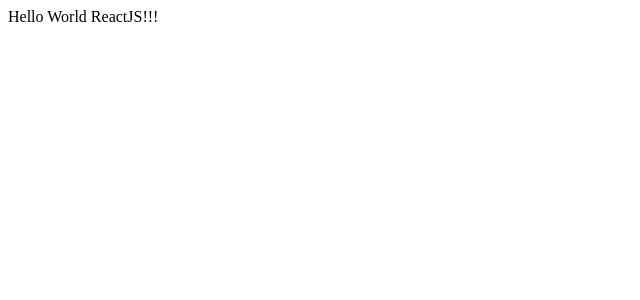
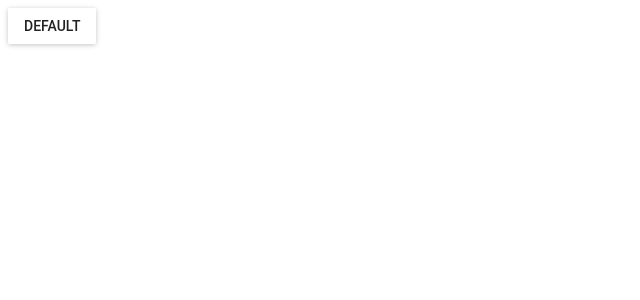
Before and after one commit to rohanlaidlaw/paper-trader-react, a React app: page / in a window 1280 px wide. Shown: the top 300 px of the page, without its empty margins (0-640 px from the left). Built offline with nearby package versions, Linux system fonts and the light colour scheme; the HTML template or start-up script is replaced by a standard one.

Commit message:
Installed Material-UI

```diff
--- a/package.json
+++ b/package.json
@@ -7,6 +7,7 @@
     "babel-preset-env": "^1.6.1",
     "babel-preset-react": "^6.24.1",
     "express": "^4.16.2",
+    "material-ui": "^0.20.0",
     "react": "^16.2.0",
     "react-dom": "^16.2.0",
     "webpack": "^3.10.0",
--- /dev/null
+++ b/src/components/component.jsx
@@ -0,0 +1,8 @@
+import React from 'react';
+import RaisedButton from 'material-ui/RaisedButton';
+
+const MyAwesomeReactComponent = () => (
+    <RaisedButton label="Default" />
+);
+
+export default MyAwesomeReactComponent;
--- a/src/components/layout.jsx
+++ /dev/null
@@ -1,13 +0,0 @@
-import React from 'react';
-
-class Layout extends React.Component {
-    render() {
-        return (
-            <div>
-                Hello World ReactJS!!!
-            </div>
-        );
-    }
-}
-
-export default Layout;
--- a/src/main.jsx
+++ b/src/main.jsx
@@ -1,10 +1,15 @@
 import React from 'react';
 import ReactDOM from 'react-dom';
-import Layout from './components/layout.jsx';
+import MuiThemeProvider from 'material-ui/styles/MuiThemeProvider';
+import MyAwesomeReactComponent from './components/component.jsx';
 
-document.addEventListener('DOMContentLoaded', function() {
-    ReactDOM.render(
-        React.createElement(Layout),
-        document.getElementById('app')
-    );
-});
+const App = () => (
+    <MuiThemeProvider>
+        <MyAwesomeReactComponent />
+    </MuiThemeProvider>
+);
+
+ReactDOM.render(
+    <App />,
+    document.getElementById('app')
+);
--- a/webpack.config.js
+++ b/webpack.config.js
@@ -1,13 +1,14 @@
 const path = require('path');
 
 module.exports = {
-  context: path.join(__dirname, 'src'),
+  context: path.join(__dirname, './src'),
   entry: [
     './main.jsx',
   ],
   output: {
-    path: path.join(__dirname, 'www'),
+    path: path.join(__dirname, './www'),
     filename: 'bundle.js',
+    publicPath: 'www/',
   },
   module: {
     rules: [
```
